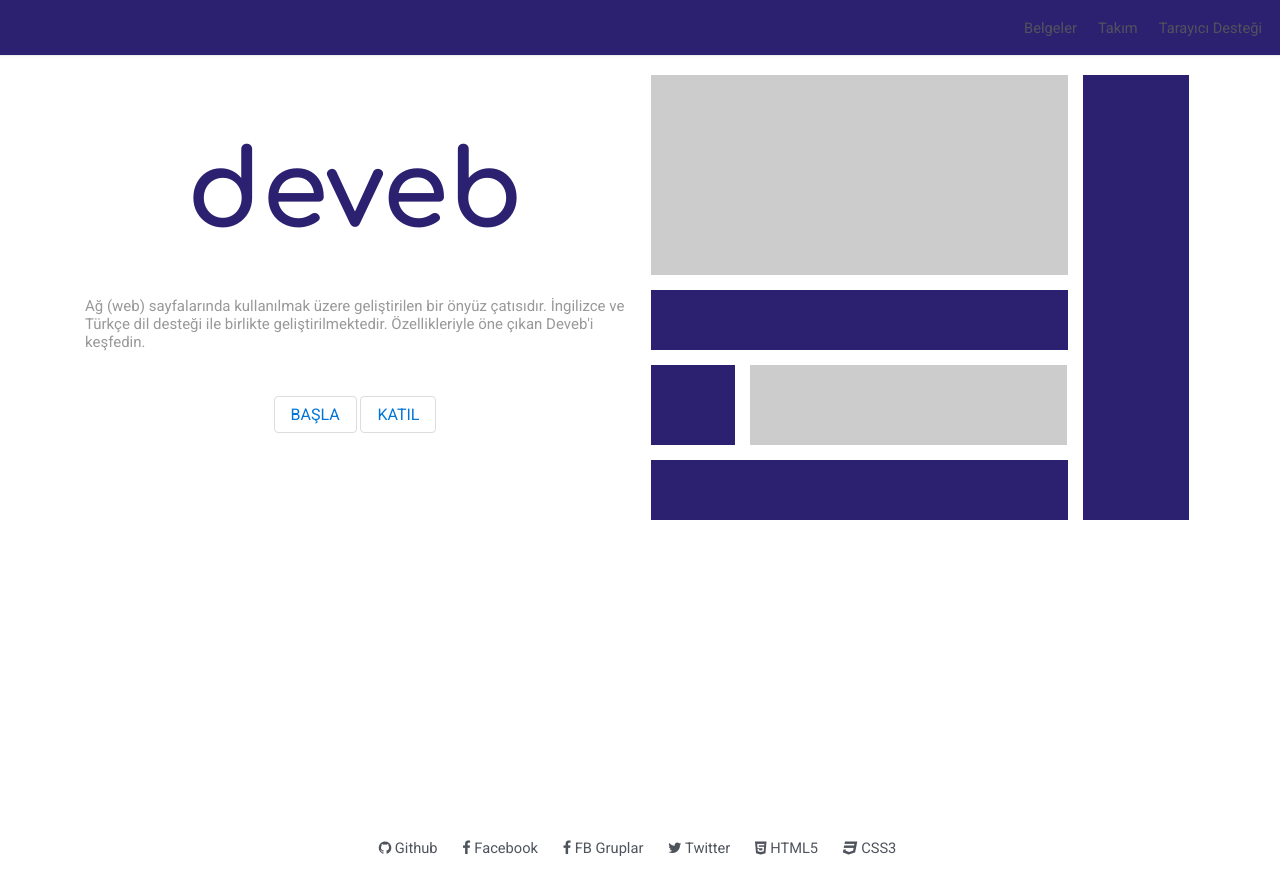
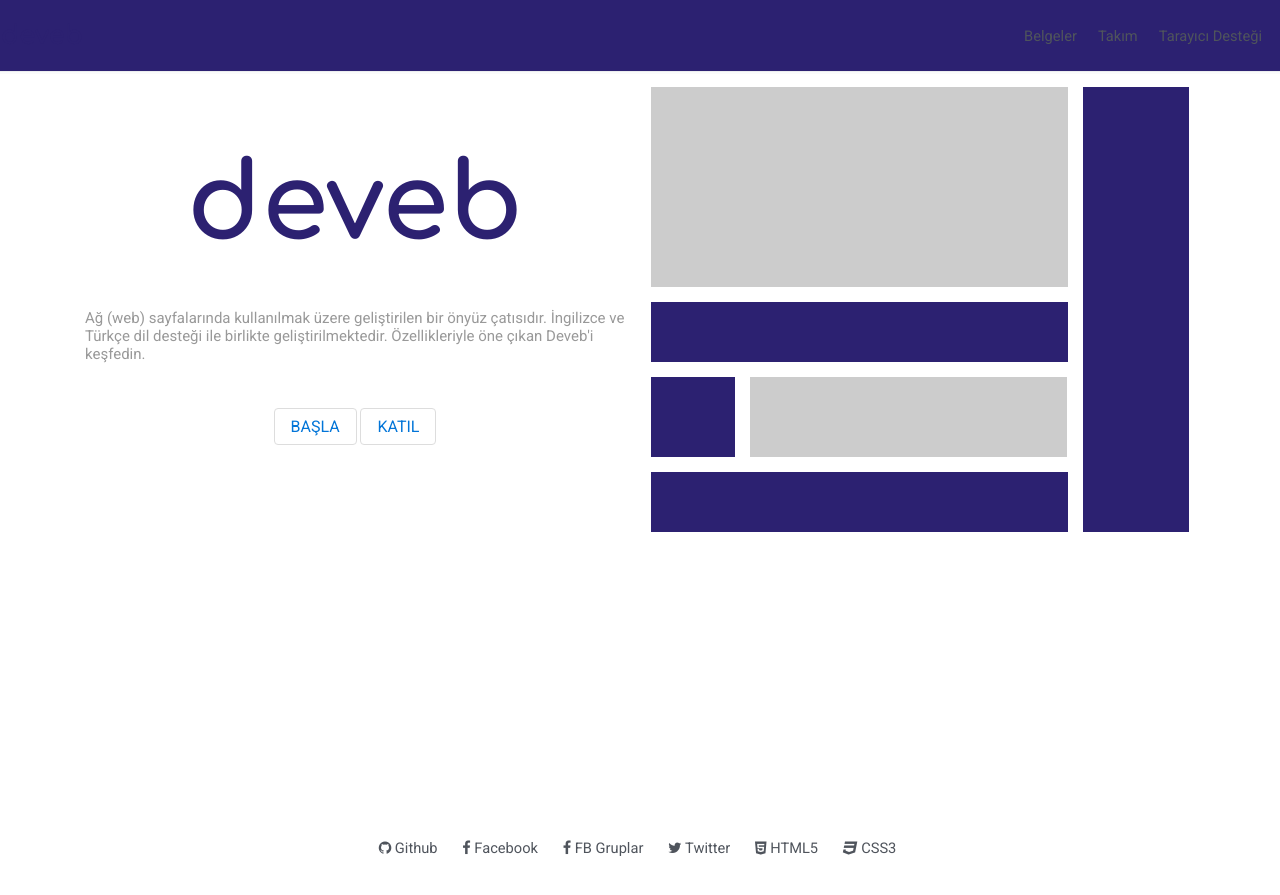
Before and after one commit to data-deveb/data-deveb.github.io, a Jekyll site: the page built from index.html, in a window 1280 px wide. Shown: the top 895 px of the page. Built offline with Jekyll 4.4.1, drawn with Linux system fonts in a browser that asks for light colours.

Commit message:
güncelleme

```diff
--- a/assets/css/deveb.genel.css
+++ b/assets/css/deveb.genel.css
@@ -10,6 +10,7 @@ pre{
 .header{min-height: 75px;}
 #header{
 	background-color: #2c2171;
+	height:72px;
 }
 .menu
 {
```
